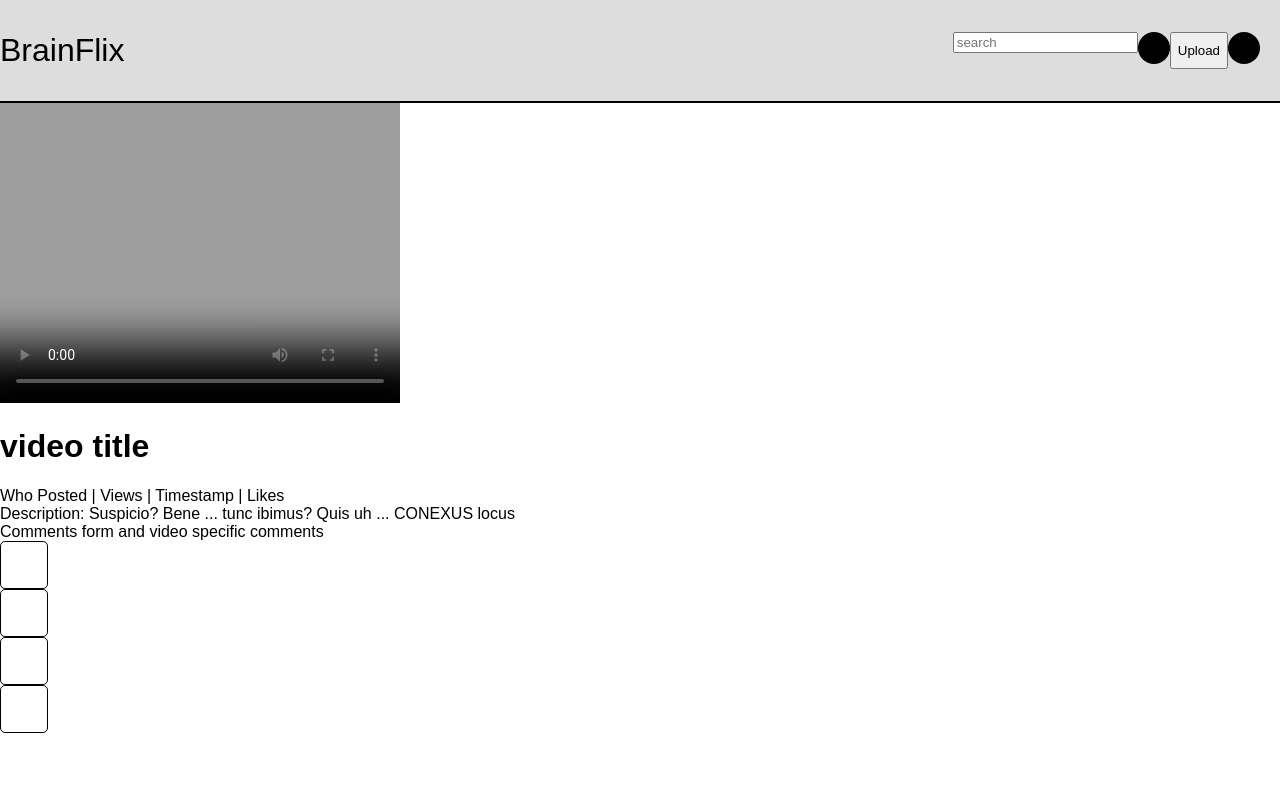
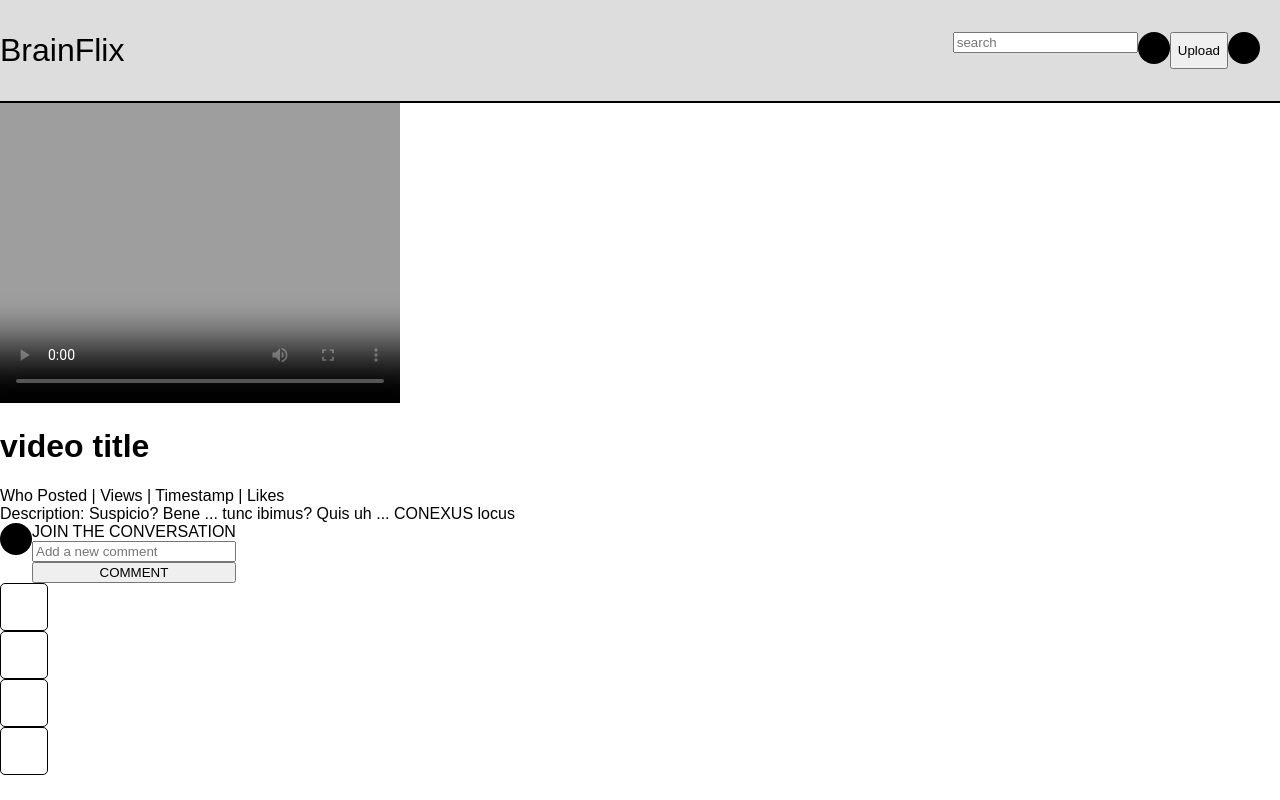
Before and after one commit to trvsm/travis-martin-brainflix, a React (Create React App) app: page / in a window 1280 px wide. Built offline with nearby package versions, Linux system fonts and the light colour scheme.

Commit message:
Comment section placeholders
<body>

Issue #

```diff
--- a/src/components/mainsection/MainSection.js
+++ b/src/components/mainsection/MainSection.js
@@ -1,10 +1,30 @@
-import './mainSection.scss';
+import "./mainSection.scss";
 
-const MainSection = () =>{
-    return(
-        <>
-        <div>Comments form and video specific comments</div></>
-    )
+const MainSection = () => {
+  return (
+    <section className="comments">
+      <div className="comments__form-flex">
+        <section className="comments__profile-pic"></section>
+        <form className="comments__form" id="conversation">
+          <label className="comments__label" for="comment">
+            JOIN THE CONVERSATION
+          </label>
+          <input
+            type="text"
+            className="comments__form-comment"
+            name="comment"
+            id="comment"
+            required
+            placeholder="Add a new comment"
+          />
+          <button className="comments__button" type="submit">
+            COMMENT
+          </button>
+        </form>
+      </div>
+      <div className="comments__messages"></div>
+    </section>
+  );
 };
 
 export default MainSection;
--- a/src/components/mainsection/mainSection.scss
+++ b/src/components/mainsection/mainSection.scss
@@ -1,3 +1,18 @@
-.mainSection{
-    background-color: #fff;
+.comments{
+    &__form-flex{
+        display: flex;
+    }
+
+    &__profile-pic{
+        width: 2rem;
+        height: 2rem;
+        background-color: #000;
+        border-radius: 50%;
+        margin: 0;
+    }
+
+    &__form{
+        display: flex;
+        flex-direction: column;
+    }
 }
```
